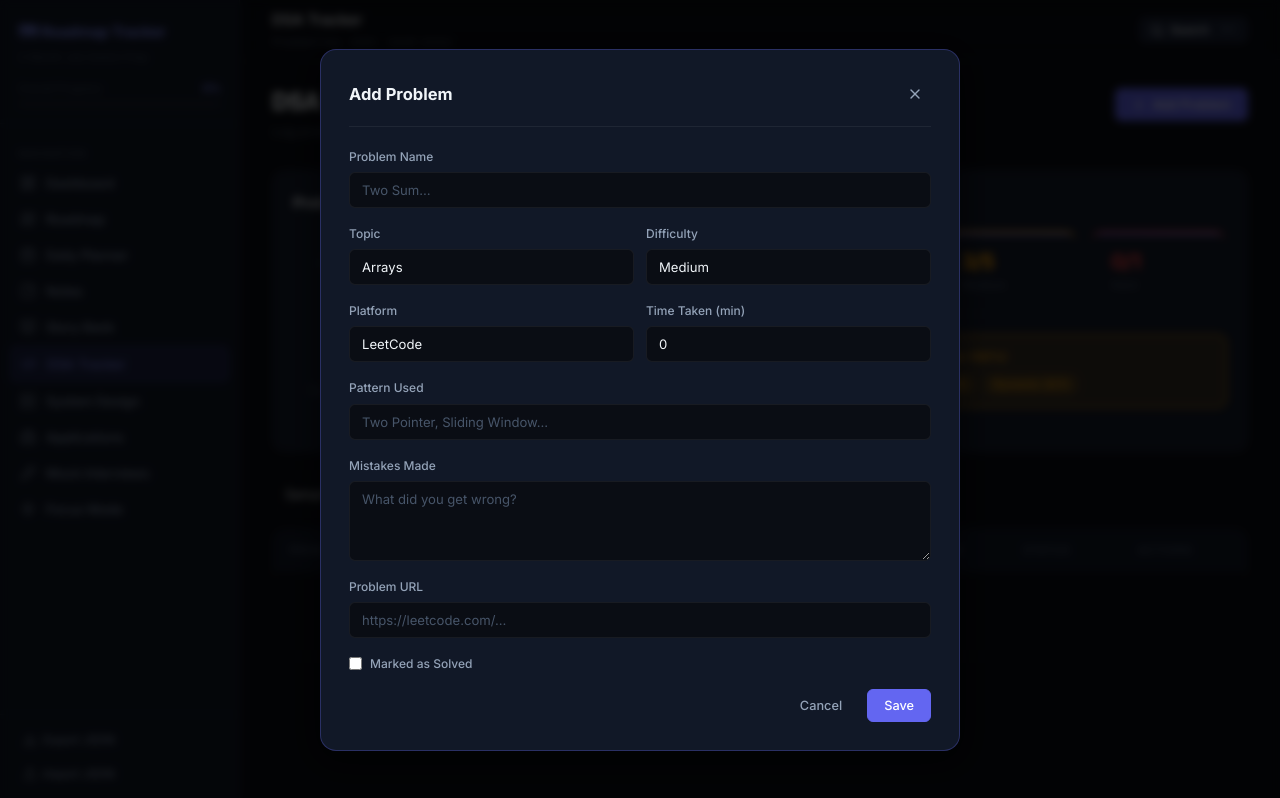
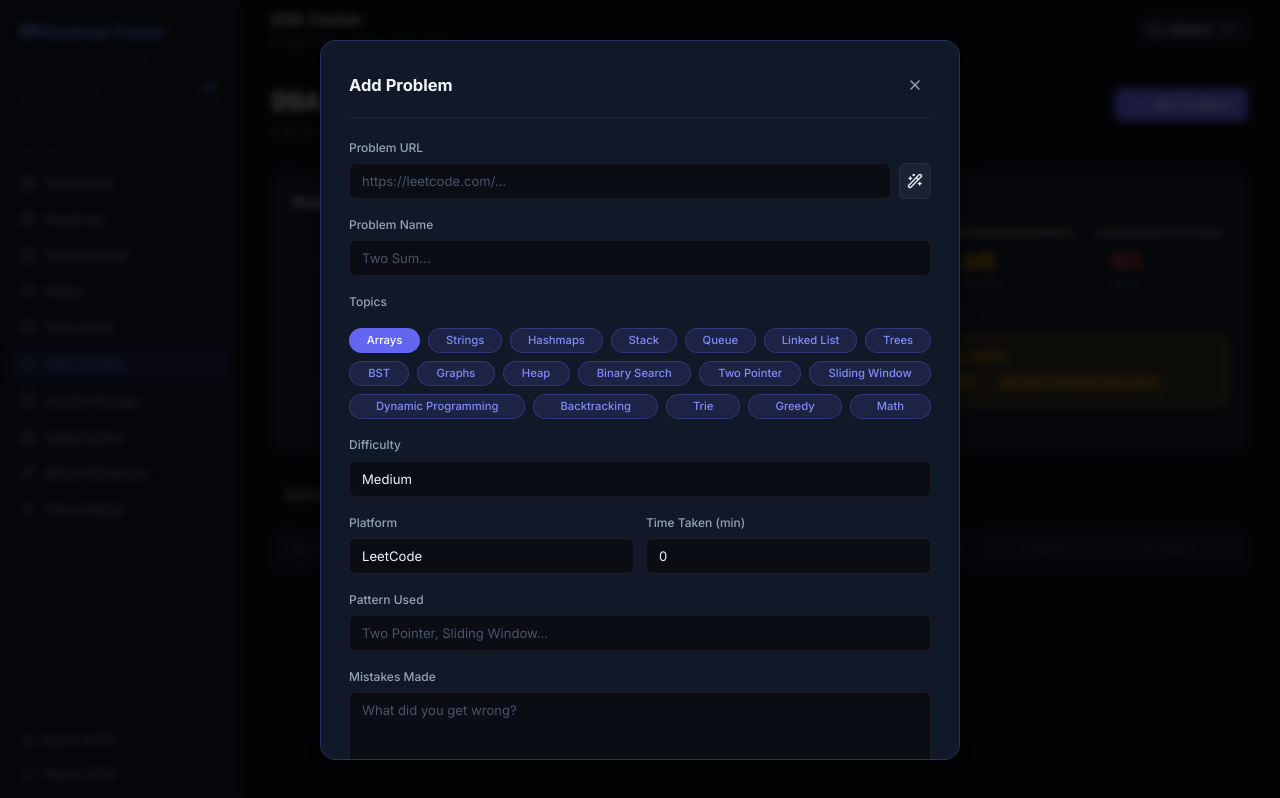
Before and after one commit to mazidul36i/roadmap, a React (Vite) app: page /dsa in a window 1280 px wide. Both pictures are taken after typing "Sample" into the empty fields and a click on the button "Add Problem". Built offline with nearby package versions, Linux system fonts and the light colour scheme.

Commit message:
feat: implement DSA tracking module with LeetCode auto-fetch and progress analytics

```diff
--- a/src/data/seed.ts
+++ b/src/data/seed.ts
@@ -174,16 +174,16 @@ const storyCards: StoryCard[] = [
 
 // ─── DSA PROBLEMS ──────────────────────────────────────────────────────────────
 const dsaProblems: DSAProblem[] = [
-  { id: uid(), name: 'Two Sum', topic: 'Arrays', difficulty: 'Easy', platform: 'LeetCode', solved: true, timeTaken: 15, pattern: 'Hashmap', mistakes: '', url: 'https://leetcode.com/problems/two-sum' },
-  { id: uid(), name: 'Best Time to Buy and Sell Stock', topic: 'Arrays', difficulty: 'Easy', platform: 'LeetCode', solved: true, timeTaken: 20, pattern: 'Sliding Window', mistakes: '', url: 'https://leetcode.com/problems/best-time-to-buy-and-sell-stock' },
-  { id: uid(), name: 'Longest Substring Without Repeating Characters', topic: 'Strings', difficulty: 'Medium', platform: 'LeetCode', solved: true, timeTaken: 35, pattern: 'Sliding Window', mistakes: 'Forgot to update left pointer correctly', url: 'https://leetcode.com/problems/longest-substring-without-repeating-characters' },
-  { id: uid(), name: 'Container With Most Water', topic: 'Arrays', difficulty: 'Medium', platform: 'LeetCode', solved: true, timeTaken: 30, pattern: 'Two Pointer', mistakes: '', url: 'https://leetcode.com/problems/container-with-most-water' },
-  { id: uid(), name: 'Valid Parentheses', topic: 'Stack', difficulty: 'Easy', platform: 'LeetCode', solved: true, timeTaken: 12, pattern: 'Stack', mistakes: '', url: 'https://leetcode.com/problems/valid-parentheses' },
-  { id: uid(), name: 'Binary Search', topic: 'Binary Search', difficulty: 'Easy', platform: 'LeetCode', solved: true, timeTaken: 18, pattern: 'Binary Search', mistakes: '', url: 'https://leetcode.com/problems/binary-search' },
-  { id: uid(), name: 'Number of Islands', topic: 'Graphs', difficulty: 'Medium', platform: 'LeetCode', solved: false, timeTaken: 0, pattern: 'DFS/BFS', mistakes: '', url: 'https://leetcode.com/problems/number-of-islands' },
-  { id: uid(), name: 'Merge K Sorted Lists', topic: 'Heap', difficulty: 'Hard', platform: 'LeetCode', solved: false, timeTaken: 0, pattern: 'Heap', mistakes: '', url: 'https://leetcode.com/problems/merge-k-sorted-lists' },
-  { id: uid(), name: 'Coin Change', topic: 'Dynamic Programming', difficulty: 'Medium', platform: 'LeetCode', solved: false, timeTaken: 0, pattern: 'DP - Unbounded Knapsack', mistakes: '', url: 'https://leetcode.com/problems/coin-change' },
-  { id: uid(), name: 'Lowest Common Ancestor of BST', topic: 'Trees', difficulty: 'Medium', platform: 'LeetCode', solved: true, timeTaken: 25, pattern: 'Tree Traversal', mistakes: '', url: 'https://leetcode.com/problems/lowest-common-ancestor-of-a-binary-search-tree' },
+  { id: uid(), name: 'Two Sum', topics: ['Arrays'], difficulty: 'Easy', platform: 'LeetCode', solved: true, timeTaken: 15, pattern: 'Hashmap', mistakes: '', url: 'https://leetcode.com/problems/two-sum' },
+  { id: uid(), name: 'Best Time to Buy and Sell Stock', topics: ['Arrays'], difficulty: 'Easy', platform: 'LeetCode', solved: true, timeTaken: 20, pattern: 'Sliding Window', mistakes: '', url: 'https://leetcode.com/problems/best-time-to-buy-and-sell-stock' },
+  { id: uid(), name: 'Longest Substring Without Repeating Characters', topics: ['Strings'], difficulty: 'Medium', platform: 'LeetCode', solved: true, timeTaken: 35, pattern: 'Sliding Window', mistakes: 'Forgot to update left pointer correctly', url: 'https://leetcode.com/problems/longest-substring-without-repeating-characters' },
+  { id: uid(), name: 'Container With Most Water', topics: ['Arrays'], difficulty: 'Medium', platform: 'LeetCode', solved: true, timeTaken: 30, pattern: 'Two Pointer', mistakes: '', url: 'https://leetcode.com/problems/container-with-most-water' },
+  { id: uid(), name: 'Valid Parentheses', topics: ['Stack'], difficulty: 'Easy', platform: 'LeetCode', solved: true, timeTaken: 12, pattern: 'Stack', mistakes: '', url: 'https://leetcode.com/problems/valid-parentheses' },
+  { id: uid(), name: 'Binary Search', topics: ['Binary Search'], difficulty: 'Easy', platform: 'LeetCode', solved: true, timeTaken: 18, pattern: 'Binary Search', mistakes: '', url: 'https://leetcode.com/problems/binary-search' },
+  { id: uid(), name: 'Number of Islands', topics: ['Graphs'], difficulty: 'Medium', platform: 'LeetCode', solved: false, timeTaken: 0, pattern: 'DFS/BFS', mistakes: '', url: 'https://leetcode.com/problems/number-of-islands' },
+  { id: uid(), name: 'Merge K Sorted Lists', topics: ['Heap'], difficulty: 'Hard', platform: 'LeetCode', solved: false, timeTaken: 0, pattern: 'Heap', mistakes: '', url: 'https://leetcode.com/problems/merge-k-sorted-lists' },
+  { id: uid(), name: 'Coin Change', topics: ['Dynamic Programming'], difficulty: 'Medium', platform: 'LeetCode', solved: false, timeTaken: 0, pattern: 'DP - Unbounded Knapsack', mistakes: '', url: 'https://leetcode.com/problems/coin-change' },
+  { id: uid(), name: 'Lowest Common Ancestor of BST', topics: ['Trees'], difficulty: 'Medium', platform: 'LeetCode', solved: true, timeTaken: 25, pattern: 'Tree Traversal', mistakes: '', url: 'https://leetcode.com/problems/lowest-common-ancestor-of-a-binary-search-tree' },
 ];
 
 // ─── SYSTEM DESIGN TOPICS ──────────────────────────────────────────────────────
--- a/src/index.css
+++ b/src/index.css
@@ -224,12 +224,13 @@ ul { list-style: none; }
 .badge {
   display: inline-flex;
   align-items: center;
-  gap: 4px;
-  padding: 2px 10px;
+  gap: 6px;
+  padding: 4px 12px;
   border-radius: 999px;
   font-size: 0.72rem;
   font-weight: 600;
   letter-spacing: 0.02em;
+  line-height: 1;
 }
 .badge-success { background: var(--success-dim); color: var(--success); }
 .badge-warning { background: var(--warning-dim); color: var(--warning); }
@@ -241,17 +242,32 @@ ul { list-style: none; }
 .tag {
   display: inline-flex;
   align-items: center;
-  padding: 3px 10px;
+  justify-content: center;
+  padding: 6px 14px;
   border-radius: 999px;
-  font-size: 0.72rem;
+  font-size: 0.75rem;
   font-weight: 500;
   background: var(--accent-dim);
   color: var(--accent-light);
   border: 1px solid var(--border-accent);
   cursor: pointer;
   transition: all var(--transition);
+  line-height: 1;
+  white-space: nowrap;
 }
 .tag:hover, .tag.active { background: var(--accent); color: #fff; }
+
+.tag-cloud {
+  display: flex;
+  flex-wrap: wrap;
+  gap: 8px;
+  justify-content: center;
+  width: 100%;
+}
+.tag-cloud .tag {
+  flex: 1 0 auto;
+  max-width: 180px;
+}
 
 /* ─── PROGRESS BAR ───────────────────────────────────────── */
 .progress-track {
@@ -624,6 +640,9 @@ tbody td { padding: 12px 16px; color: var(--text-primary); vertical-align: middl
 .flex-col { flex-direction: column; }
 .items-center { align-items: center; }
 .justify-between { justify-content: space-between; }
+.gap-2 { gap: 2px; }
+.gap-4 { gap: 4px; }
+.gap-6 { gap: 6px; }
 .gap-8 { gap: 8px; }
 .gap-12 { gap: 12px; }
 .gap-16 { gap: 16px; }
--- a/src/pages/DSATracker.tsx
+++ b/src/pages/DSATracker.tsx
@@ -1,5 +1,5 @@
 import { useState } from 'react';
-import { Plus, Trash2, Edit3, X, ExternalLink, AlertTriangle } from 'lucide-react';
+import { Plus, Trash2, Edit3, X, ExternalLink, AlertTriangle, Wand2, Loader2 } from 'lucide-react';
 import { useApp, uid } from '../context/AppContext';
 import type { DSAProblem, DSADifficulty, DSAPlatform } from '../types';
 import { BarChart, Bar, XAxis, YAxis, Tooltip, ResponsiveContainer, Cell } from 'recharts';
@@ -10,35 +10,119 @@ const PLATFORMS: DSAPlatform[] = ['LeetCode', 'HackerRank', 'CodeForces', 'Inter
 const DIFF_COLORS: Record<string, string> = { Easy: 'var(--success)', Medium: 'var(--warning)', Hard: 'var(--danger)' };
 
 const emptyProblem = (): Omit<DSAProblem, 'id'> => ({
-  name: '', topic: 'Arrays', difficulty: 'Medium', platform: 'LeetCode',
+  name: '', topics: ['Arrays'], difficulty: 'Medium', platform: 'LeetCode',
   solved: false, timeTaken: 0, pattern: '', mistakes: '', url: ''
 });
 
 function ProblemModal({ problem, onClose, onSave }: { problem: Partial<DSAProblem> & { id?: string }; onClose: () => void; onSave: (p: any) => void }) {
-  const [form, setForm] = useState<any>({ ...emptyProblem(), ...problem });
+  const [form, setForm] = useState<any>(() => {
+    const base = { ...emptyProblem(), ...problem };
+    const topics = problem.topics || ((problem as any).topic ? [(problem as any).topic] : ['Arrays']);
+    return { ...base, topics };
+  });
+  const [isFetching, setIsFetching] = useState(false);
   const set = (k: string, v: any) => setForm((f: any) => ({ ...f, [k]: v }));
+
+  const fetchLeetCodeDetails = async () => {
+    if (!form.url.includes('leetcode.com/problems/')) {
+      alert('Please enter a valid LeetCode problem URL first');
+      return;
+    }
+    setIsFetching(true);
+    try {
+      const parts = form.url.split('problems/')[1].split('/');
+      const slug = parts[0];
+      const res = await fetch(`https://alfa-leetcode-api.onrender.com/select?titleSlug=${slug}`);
+      const data = await res.json();
+      if (data.questionTitle) {
+        set('name', data.questionTitle);
+        set('difficulty', data.difficulty);
+
+        const TOPIC_MAP: Record<string, string> = {
+          'Array': 'Arrays',
+          'String': 'Strings',
+          'Hash Table': 'Hashmaps',
+          'Binary Tree': 'Trees',
+          'Tree': 'Trees',
+          'Binary Search Tree': 'BST',
+          'Graph': 'Graphs',
+          'Depth-First Search': 'Graphs',
+          'Breadth-First Search': 'Graphs',
+          'Union Find': 'Graphs',
+          'Priority Queue': 'Heap',
+          'Two Pointers': 'Two Pointer',
+        };
+
+        if (data.topicTags && data.topicTags.length > 0) {
+          const mappedTopics = data.topicTags
+            .map((t: any) => TOPIC_MAP[t.name] || TOPICS.find(topic =>
+              topic.toLowerCase().includes(t.name.toLowerCase()) ||
+              t.name.toLowerCase().includes(topic.toLowerCase().replace(/s$/, ''))
+            ))
+            .filter(Boolean);
+
+          if (mappedTopics.length > 0) {
+            set('topics', Array.from(new Set(mappedTopics)));
+          }
+        }
+      } else {
+        alert('Could not find problem details for this URL');
+      }
+    } catch (e) {
+      alert('Failed to fetch details. The API might be down.');
+    } finally {
+      setIsFetching(false);
+    }
+  };
 
   return (
     <div className="modal-overlay" onClick={onClose}>
       <div className="modal" onClick={e => e.stopPropagation()}>
         <div className="modal-header">
-          <h2 className="modal-title">{form.id ? 'Edit Problem' : 'Add Problem'}</h2>
+          <h2 className="modal-title">{form.id ? 'Edit Topic' : 'Add Problem'}</h2>
           <button className="btn btn-ghost btn-icon" onClick={onClose}><X size={16} /></button>
+        </div>
+        <div className="form-group">
+          <label className="form-label">Problem URL</label>
+          <div className="flex gap-8">
+            <input className="form-input" value={form.url} onChange={e => set('url', e.target.value)} placeholder="https://leetcode.com/…" />
+            <button
+              className="btn btn-secondary btn-icon"
+              onClick={fetchLeetCodeDetails}
+              disabled={isFetching}
+              title="Auto-fill details from LeetCode URL"
+            >
+              {isFetching ? <Loader2 size={16} className="animate-spin" /> : <Wand2 size={16} />}
+            </button>
+          </div>
         </div>
         <div className="form-group"><label className="form-label">Problem Name</label>
           <input className="form-input" value={form.name} onChange={e => set('name', e.target.value)} placeholder="Two Sum…" />
         </div>
-        <div className="grid-2" style={{ gap: 12 }}>
-          <div className="form-group"><label className="form-label">Topic</label>
-            <select className="form-select" value={form.topic} onChange={e => set('topic', e.target.value)}>
-              {TOPICS.map(t => <option key={t}>{t}</option>)}
-            </select>
+        <div className="form-group">
+          <label className="form-label">Topics</label>
+          <div className="tag-cloud" style={{ marginTop: 10 }}>
+            {TOPICS.map(t => (
+              <span
+                key={t}
+                className={`tag ${form.topics.includes(t) ? 'active' : ''}`}
+                onClick={() => {
+                  const next = form.topics.includes(t)
+                    ? form.topics.filter((x: string) => x !== t)
+                    : [...form.topics, t];
+                  if (next.length > 0) set('topics', next);
+                }}
+              >
+                {t}
+              </span>
+            ))}
           </div>
-          <div className="form-group"><label className="form-label">Difficulty</label>
-            <select className="form-select" value={form.difficulty} onChange={e => set('difficulty', e.target.value)}>
-              {DIFFICULTIES.map(d => <option key={d}>{d}</option>)}
-            </select>
-          </div>
+        </div>
+        <div className="form-group">
+          <label className="form-label">Difficulty</label>
+          <select className="form-select" value={form.difficulty} onChange={e => set('difficulty', e.target.value)}>
+            {DIFFICULTIES.map(d => <option key={d}>{d}</option>)}
+          </select>
         </div>
         <div className="grid-2" style={{ gap: 12 }}>
           <div className="form-group"><label className="form-label">Platform</label>
@@ -55,9 +139,6 @@ function ProblemModal({ problem, onClose, onSave }: { problem: Partial<DSAProble
         </div>
         <div className="form-group"><label className="form-label">Mistakes Made</label>
           <textarea className="form-textarea" value={form.mistakes} onChange={e => set('mistakes', e.target.value)} placeholder="What did you get wrong?" />
-        </div>
-        <div className="form-group"><label className="form-label">Problem URL</label>
-          <input className="form-input" value={form.url} onChange={e => set('url', e.target.value)} placeholder="https://leetcode.com/…" />
         </div>
         <div className="form-group">
           <label style={{ display: 'flex', alignItems: 'center', gap: 8, cursor: 'pointer' }}>
@@ -83,7 +164,7 @@ export default function DSATracker() {
   const [search, setSearch] = useState('');
 
   const filtered = state.dsaProblems.filter(p => {
-    if (filterTopic && p.topic !== filterTopic) return false;
+    if (filterTopic && !p.topics.includes(filterTopic)) return false;
     if (filterDiff && p.difficulty !== filterDiff) return false;
     if (filterSolved === 'solved' && !p.solved) return false;
     if (filterSolved === 'unsolved' && p.solved) return false;
@@ -98,9 +179,10 @@ export default function DSATracker() {
 
   // Stats
   const byTopic = TOPICS.map(t => ({
+    fullTopic: t,
     topic: t.slice(0, 8),
-    solved: state.dsaProblems.filter(p => p.topic === t && p.solved).length,
-    total: state.dsaProblems.filter(p => p.topic === t).length,
+    solved: state.dsaProblems.filter(p => p.topics?.includes(t) && p.solved).length,
+    total: state.dsaProblems.filter(p => p.topics?.includes(t)).length,
   })).filter(x => x.total > 0);
 
   const byDiff = DIFFICULTIES.map(d => ({
@@ -126,7 +208,10 @@ export default function DSATracker() {
             <BarChart data={byTopic} layout="vertical" margin={{ left: 0, right: 16 }}>
               <XAxis type="number" tick={{ fontSize: 11, fill: 'var(--text-muted)' }} />
               <YAxis type="category" dataKey="topic" tick={{ fontSize: 11, fill: 'var(--text-muted)' }} width={70} />
-              <Tooltip contentStyle={{ background: 'var(--bg-secondary)', border: '1px solid var(--border)', borderRadius: 8, color: 'var(--text-primary)', fontSize: 12 }} />
+              <Tooltip
+                formatter={(value, name, props) => [value, props.payload.fullTopic]}
+                contentStyle={{ background: 'var(--bg-secondary)', border: '1px solid var(--border)', borderRadius: 8, color: 'var(--text-primary)', fontSize: 12 }}
+              />
               <Bar dataKey="solved" fill="var(--accent)" name="Solved" radius={[0, 4, 4, 0]} />
               <Bar dataKey="total" fill="rgba(255,255,255,0.05)" name="Total" radius={[0, 4, 4, 0]} />
             </BarChart>
@@ -148,7 +233,7 @@ export default function DSATracker() {
                 <AlertTriangle size={14} /> Weak Areas (solve rate &lt;50%)
               </div>
               <div className="flex gap-8" style={{ flexWrap: 'wrap' }}>
-                {weakTopics.map(t => <span key={t.topic} className="badge badge-warning">{t.topic} ({t.solved}/{t.total})</span>)}
+                {weakTopics.map(t => <span key={t.fullTopic} className="badge badge-warning">{t.fullTopic} ({t.solved}/{t.total})</span>)}
               </div>
             </div>
           )}
@@ -190,7 +275,11 @@ export default function DSATracker() {
                   <div style={{ fontWeight: 600, fontSize: '0.85rem' }}>{p.name}</div>
                   {p.mistakes && <div style={{ fontSize: '0.72rem', color: 'var(--danger)', marginTop: 2 }}>⚠ {p.mistakes.slice(0, 50)}</div>}
                 </td>
-                <td><span className="badge badge-muted">{p.topic}</span></td>
+                <td>
+                  <div className="flex gap-12" style={{ flexWrap: 'wrap' }}>
+                    {p.topics?.map(t => <span key={t} className="badge badge-muted">{t}</span>)}
+                  </div>
+                </td>
                 <td><span className="badge" style={{ background: `${DIFF_COLORS[p.difficulty]}20`, color: DIFF_COLORS[p.difficulty] }}>{p.difficulty}</span></td>
                 <td style={{ color: 'var(--text-muted)', fontSize: '0.82rem' }}>{p.platform}</td>
                 <td style={{ color: 'var(--text-secondary)', fontSize: '0.82rem' }}>{p.pattern || '—'}</td>
--- a/src/types/index.ts
+++ b/src/types/index.ts
@@ -55,7 +55,7 @@ export type DSAPlatform = 'LeetCode' | 'HackerRank' | 'CodeForces' | 'InterviewB
 export interface DSAProblem {
   id: string;
   name: string;
-  topic: string;
+  topics: string[];
   difficulty: DSADifficulty;
   platform: DSAPlatform;
   solved: boolean;
```
